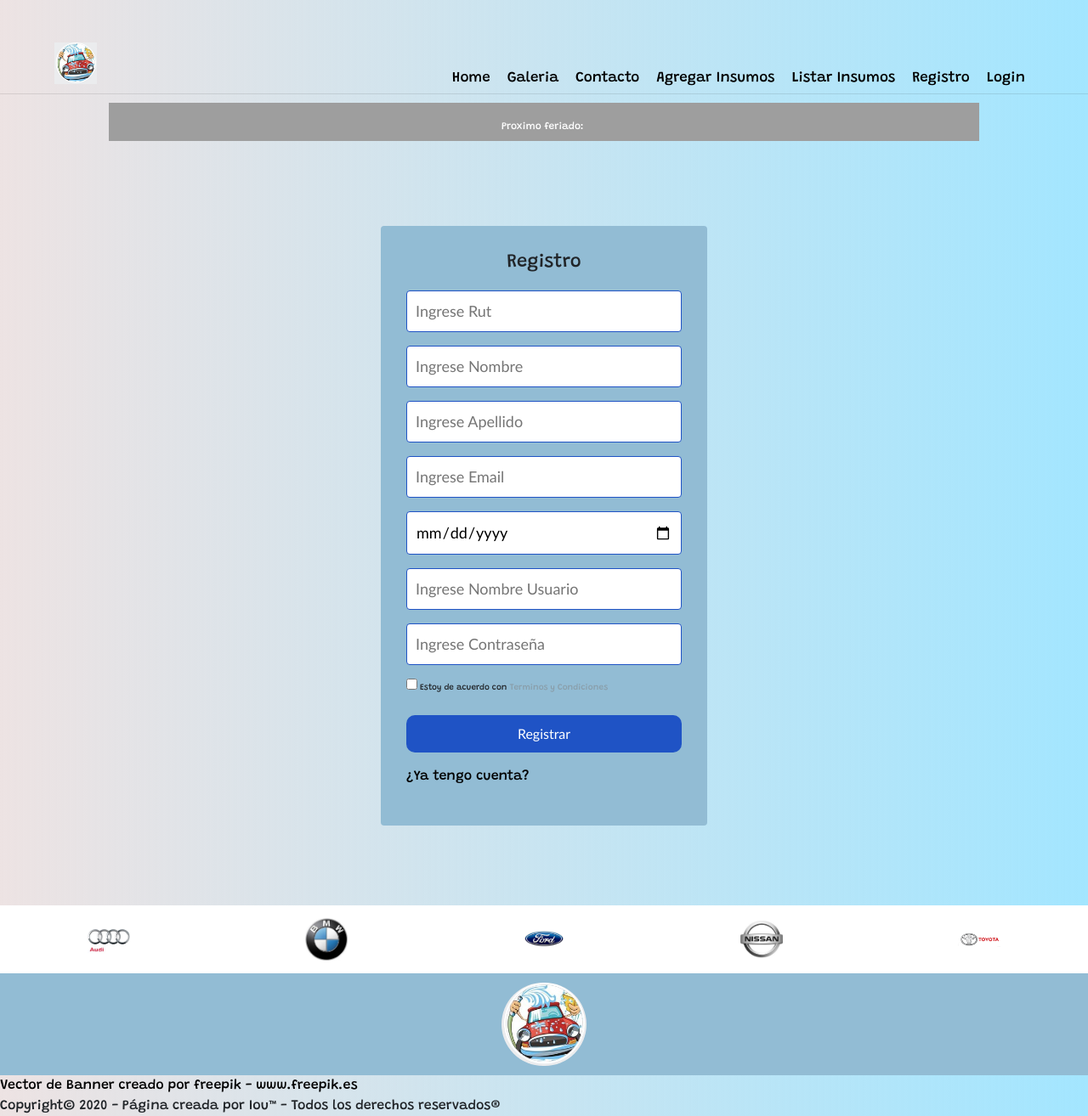
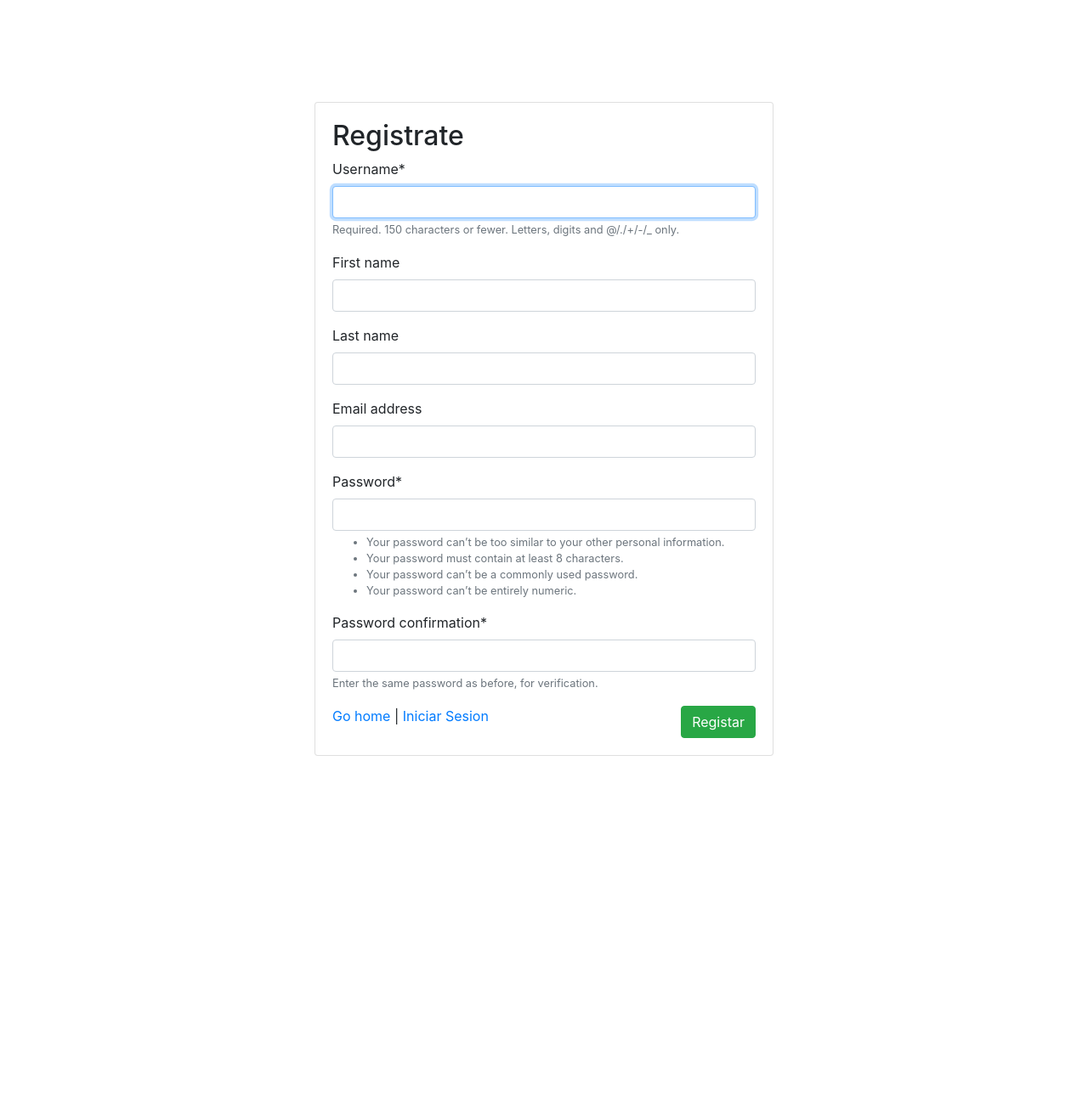
Before and after one commit to kvzon1984/CarWash_Pagina-web-Django, a Django app: page /registro/ in a window 1280 px wide. Shown: the whole page at 85% size. After the commit the page ends 890 px from the top, so only its background shows below. Run offline with Django 3.2, Linux system fonts and the light colour scheme; some libraries are stand-ins or nearby versions; grey boxes are pictures that could not be loaded.

Commit message:
Formulario registro y login

```diff
--- a/app/forms.py
+++ b/app/forms.py
@@ -1,5 +1,7 @@
 from django import forms
-from .models import Contacto, Insumo
+from .models import Contacto, Insumo, User
+from django.contrib.auth.forms import  UserCreationForm
+from django.contrib.auth.models import User
 
 #fields = ["name1", "name2"] deben ser los mismos campos de models
 
@@ -15,3 +17,8 @@ class InsumoForm(forms.ModelForm):
     class Meta:
         model = Insumo
         fields = '__all__'
+
+class CustomUserCreationForm(UserCreationForm):
+    class Meta:
+        model = User
+        fields = ["username", "first_name", "last_name", "email", "password1", "password2"]
--- a/app/static/app/css/Estilo_registro.css
+++ b/app/static/app/css/Estilo_registro.css
@@ -145,7 +145,7 @@
 
 	.login__registro {
 		width: 95%;
-		height: 600px;
+		height: 100%;
 	}
 
 	.login__registro a {
--- a/app/templates/app/base.html
+++ b/app/templates/app/base.html
@@ -13,7 +13,8 @@
 
 		<!-- csss-->
 		<link rel="stylesheet" href="https://cdn.jsdelivr.net/npm/bootstrap@4.5.3/dist/css/bootstrap.min.css" integrity="sha384-TX8t27EcRE3e/ihU7zmQxVncDAy5uIKz4rEkgIXeMed4M0jlfIDPvg6uqKI2xXr2" crossorigin="anonymous">
-        {% block css %}
+
+		{% block css %}
         {% endblock %}
 
         {% load static %}
@@ -54,13 +55,25 @@
 							<a href="{% url 'listar_insumos'%}">Listar Insumos</a>
 						</li>
 
+
+						{% if user.is_authenticated %}
+
+						<li>
+							<a href="{% url 'logout' %}">Cerrar Sesion</a>
+						</li>
+						<li>
+							<a href="#">@{{ user.username }}</a>
+						</li>
+
+						{% else %}
+						<li>
+							<a href="{% url 'login' %}">Iniciar Secion</a>
+						</li>
+
 						<li>
 							<a href="{% url 'registro' %}">Registro</a>
 						</li>
-
-						<li>
-							<a href="{% url 'login' %}">Login</a>
-						</li>
+						{% endif %}
 					</ul>
 				</nav>
 			</div>
@@ -78,8 +91,6 @@
         {% block contenido %}
 
         {% endblock %}
-
-
 
 		<footer>
 			<div class="marcas">
@@ -110,7 +121,10 @@
 			{% endfor %}
 		{% endif%}
 
-        {% block js %}
+		{% block js %}
+
+		<script src="https://stackpath.bootstrapcdn.com/bootstrap/4.3.1/js/bootstrap.min.js" integrity="sha384-JjSmVgyd0p3pXB1rRibZUAYoIIy6OrQ6VrjIEaFf/nJGzIxFDsf4x0xIM+B07jRM" crossorigin="anonymous"></script>
+
         {% endblock %}
 
 
--- a/app/templates/app/registro.html
+++ /dev/null
@@ -1,48 +0,0 @@
-{% extends 'app/base.html' %}
-
-{% load static %}
-
-
-{% block css %}
-<link rel="stylesheet" href="{% static 'app/css/Estilo_registro.css' %}">
-{% endblock %}
-
-{% block contenido %}
-
-<section id="index_contenido">
-    <section class="login login__registro">
-        <h4>Registro</h4>
-        <form class="login__container--form" id="login_formulario">
-            <input class="controles" type="number" name="rut" id="rut" placeholder="Ingrese Rut" />
-            <input class="controles" type="text" name="nombre" id="nombre" placeholder="Ingrese Nombre" />
-            <input class="controles" type="text" name="apellido" id="apellido" placeholder="Ingrese Apellido" />
-            <input class="controles" type="email" name="email" id="email" placeholder="Ingrese Email" />
-            <input
-                class="controles"
-                type="date"
-                name="fecha_nacimiento"
-                id="fecha_nacimiento"
-                placeholder="Ingrese Fecha Nacimiento"
-            />
-            <input
-                class="controles"
-                type="text"
-                name="nombre_usuario"
-                id="nombre_usuario"
-                placeholder="Ingrese Nombre Usuario"
-            />
-            <input class="controles" type="password" name="password" id="password" placeholder="Ingrese Contraseña" />
-        </form>
-        <div>
-            <label class="terminos" for="">
-                <input type="checkbox" name="terminos" id="terminos" /> Estoy de acuerdo con
-                <a class="terminos__a" href="#"> Terminos y Condiciones</a>
-            </label>
-        </div>
-
-        <input class="boton" type="submit" value="Registrar" />
-        <p><a href="login.html">¿Ya tengo cuenta?</a></p>
-    </section>
-</section>
-
-{% endblock %}
--- /dev/null
+++ b/app/templates/registration/registro.html
@@ -0,0 +1,53 @@
+
+
+<!DOCTYPE html>
+<html lang="en">
+<head>
+    <meta charset="UTF-8">
+    <meta name="viewport" content="width=device-width, initial-scale=1.0">
+    <title>Registro</title>
+    <link rel="stylesheet" href="https://cdn.jsdelivr.net/npm/bootstrap@4.5.3/dist/css/bootstrap.min.css" integrity="sha384-TX8t27EcRE3e/ihU7zmQxVncDAy5uIKz4rEkgIXeMed4M0jlfIDPvg6uqKI2xXr2" crossorigin="anonymous">
+
+</head>
+<body>
+
+    {% load crispy_forms_tags %}
+
+    <div class="container">
+
+        <br>
+        <br>
+        <br>
+        <br>
+        <br>
+
+        <div class="row">
+            <div class="col-12 col-md-6 offset-md-3">
+                <div class="card">
+                    <div class="card-body">
+                        <h2>Registrate</h2>
+
+                        <form action="" method="POST">
+
+                            {% csrf_token %}
+                            {{ form | crispy }}
+
+                            <a href="{% url 'index' %}">Go home</a> | <a href="{% url 'login' %}">Iniciar Sesion</a>
+
+
+                            <input type="submit" value="Registar" class="btn btn-success float-right">
+                        </form>
+
+                    </div>
+
+                </div>
+
+            </div>
+
+        </div>
+
+
+    </div>
+
+</body>
+</html>
--- a/app/urls.py
+++ b/app/urls.py
@@ -1,12 +1,11 @@
 from django.urls import path
-from .views import index,contacto, galeria, registro, login, agregar_insumo, listar_insumos, modificar_insumos, eliminar_insumos
+from .views import index, contacto, galeria, registro, agregar_insumo, listar_insumos, modificar_insumos, eliminar_insumos
 
 urlpatterns = [
     path('', index, name="index"),
     path('contacto/', contacto, name="contacto"),
     path('galeria/', galeria, name="galeria"),
     path('registro/', registro, name="registro"),
-    path('login/', login, name="login"),
     path('agregar-insumo/', agregar_insumo,name="agregar_insumo"),
     path('listar-insumos/', listar_insumos,name="listar_insumos"),
     path('modificar-insumos/<id>/', modificar_insumos, name="modificar_insumos"),
--- a/app/views.py
+++ b/app/views.py
@@ -1,8 +1,9 @@
 from django.shortcuts import render, redirect, get_object_or_404
-from .models import Slider, Gallery, Mision, Vision, Insumo
-from .forms import ContactoForm, InsumoForm
+from .models import Slider, Gallery, Mision, Vision, Insumo, User
+from .forms import ContactoForm, InsumoForm, CustomUserCreationForm
 from django.contrib import messages
 from django.core.paginator import Paginator
+from django.contrib.auth import authenticate, login
 
 # Create your views here.
 
@@ -42,10 +43,22 @@ def galeria(request):
     return render(request, 'app/galeria.html', data)
 
 def registro(request):
-    return render(request, 'app/registro.html')
 
-def login(request):
-    return render(request, 'app/login.html')
+    data = {
+        'form' : CustomUserCreationForm()
+    }
+
+    if request.method == 'POST':
+        formulario = CustomUserCreationForm(data=request.POST)
+        if formurario.is_valid():
+            formulario.save()
+            user = authenticate(username=formulario.cleaned_data["username"], password=formulario.cleaned_data["password1"])
+            login(request, user)
+            messages.success(request, "Se a registrado de forma correcta")
+            return redirect(to="index")
+        data["form"] = formulario
+
+    return render(request, 'registration/registro.html', data)
 
 
 def agregar_insumo(request):
--- a/carWashSegundaEntrega/settings.py
+++ b/carWashSegundaEntrega/settings.py
@@ -29,6 +29,8 @@ ALLOWED_HOSTS = []
 
 MESSAGE_STORAGE = 'django.contrib.messages.storage.cookie.CookieStorage'
 
+LOGIN_REDIRECT_URL = '/'
+LOGOUT_REDIRECT_URL = '/'
 
 # Application definition
 
--- a/carWashSegundaEntrega/urls.py
+++ b/carWashSegundaEntrega/urls.py
@@ -20,7 +20,8 @@ from django.conf.urls.static import static
 
 urlpatterns = [
     path('admin/', admin.site.urls),
-    path('', include('app.urls') )
+    path('', include('app.urls') ),
+    path('accounts/', include('django.contrib.auth.urls')),
 ]
 
 
```
Also changed, not shown: app/admin.py (+8 -1 lines), app/models.py (+11 -0 lines), app/templates/app/galeria.html (+7 -15 lines), app/templates/app/login.html (deleted, +0 -40 lines), app/templates/registration/login.html (added, +50 -0 lines), app/migrations/0004_user.py (added), db.sqlite3.
